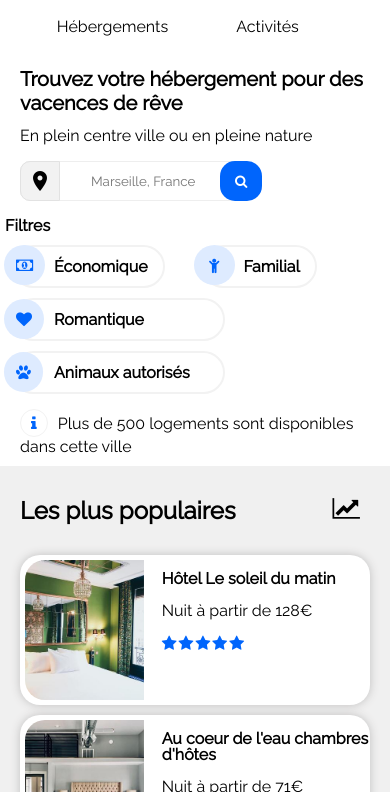
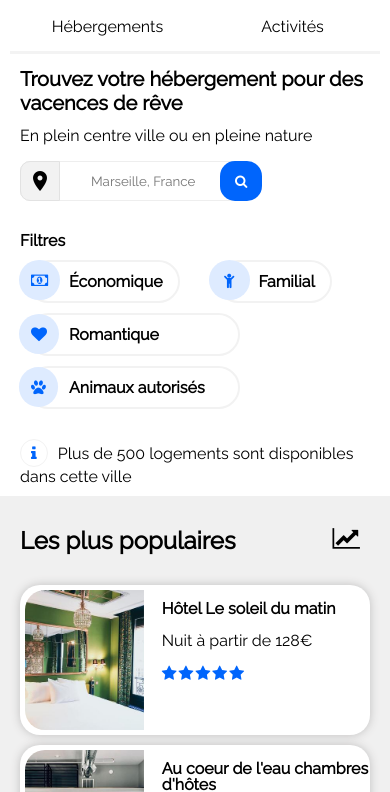
Before and after one commit to GhostDDog/OC-P2, a plain HTML site: page index.html in a window 390 px wide. Shown: the part 52-844 px from the top of the page. Drawn offline with Linux system fonts and the light colour scheme.

Commit message:
modif...

```diff
--- a/css/styles.css
+++ b/css/styles.css
@@ -475,7 +475,7 @@ h3 {
 }
 .around {
     display: flex;
-    justify-content: space-around;
+
     align-items: center;
 }
 .sizelink {
@@ -719,21 +719,21 @@ footer ul li {
         border-bottom: 3px solid #0065FC;
         border-top: 3px solid transparent;
         color: #2a67ff;
-        justify-content: space-around;
+
     }
     .bordurNav {
         border-bottom: 3px solid transparent;
 
     }
     .sizelink {
-        width: auto;
+        width: 100%;
         margin-left: auto;
         margin-right: auto;
+        align-items: center;
     }
     .sizeNav {
         width: 145px;
         height: 50px;
-
     }
 
     /* FOOTER */
@@ -770,7 +770,8 @@ footer ul li {
 
     .flex-links {
         flex-wrap: wrap;
-
+        padding: 0;
+        margin: 0;
     }
     .logo {
         margin: 0;
@@ -786,25 +787,23 @@ footer ul li {
         border-bottom: 3px solid #0065FC;
         border-top: 3px solid transparent;
         color: #2a67ff;
-        justify-content: space-around;
     }
     .bordurNav {
-        border-bottom: 3px solid transparent;
-
+        border-bottom: 3px solid rgb(243, 243, 243);
+        border-bottom-width: 200%;
     }
     .sizelink {
         width: 100%;
-        margin-left: auto;
+        margin-left:-10px;
         margin-right: auto;
+        padding-left:0;
     }
     .sizeNav {
-        width: 145px;
+        width: 100%;
         height: 50px;
+
     }
 
-    .around {
-        justify-content: flex-start;
-    }
 
     /* FORMULAIRE RECHERCHE */
 
@@ -846,6 +845,8 @@ footer ul li {
     .bold {
         margin: 5px;
     }
+
+
 
     /* hébergement et les plus populaires */
 
@@ -982,6 +983,9 @@ footer ul li {
     .p-3 {
         padding: 10px;
     }
+    .p-3-2 {
+        padding: 25px;
+    }
     .star2 {
         margin-top: 30px;
     }
--- a/index.html
+++ b/index.html
@@ -36,7 +36,7 @@
                     placeholder="Marseille, France" /><input type="submit" id="recherche" value="Rechercher"
                     name="send" /><button type="submit" class="buttonSearch"><i class="fa fa-search"></i></button>
             </form>
-            <div class="filtres p-3">
+            <div class="filtres p-3 p-3-2">
                 <div class="bold titleFilter">Filtres</div>
                 <div class="filter1">
                     <a class="bold"><i class="fa fa-money iconesFiltres"></i>Économique</a>
```
